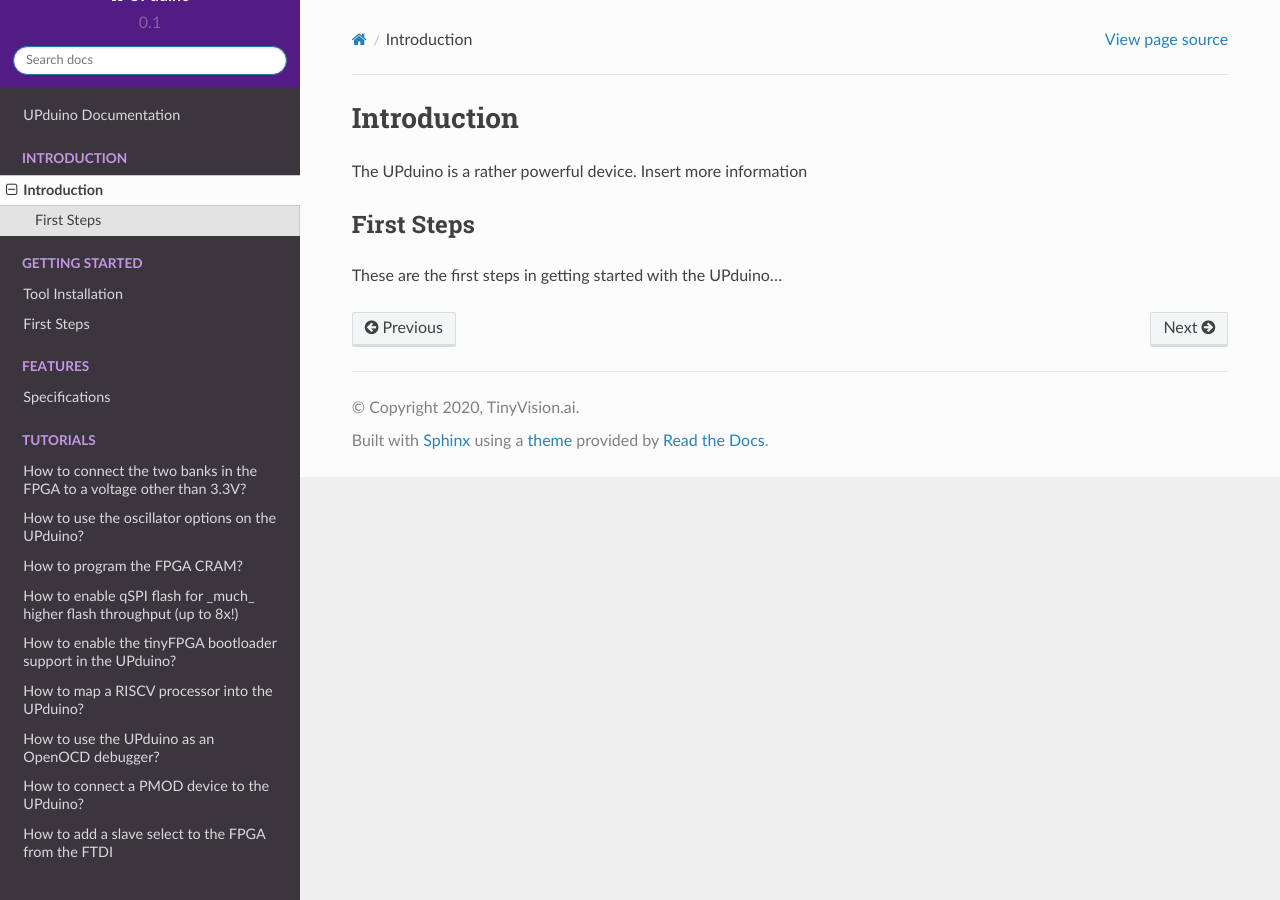
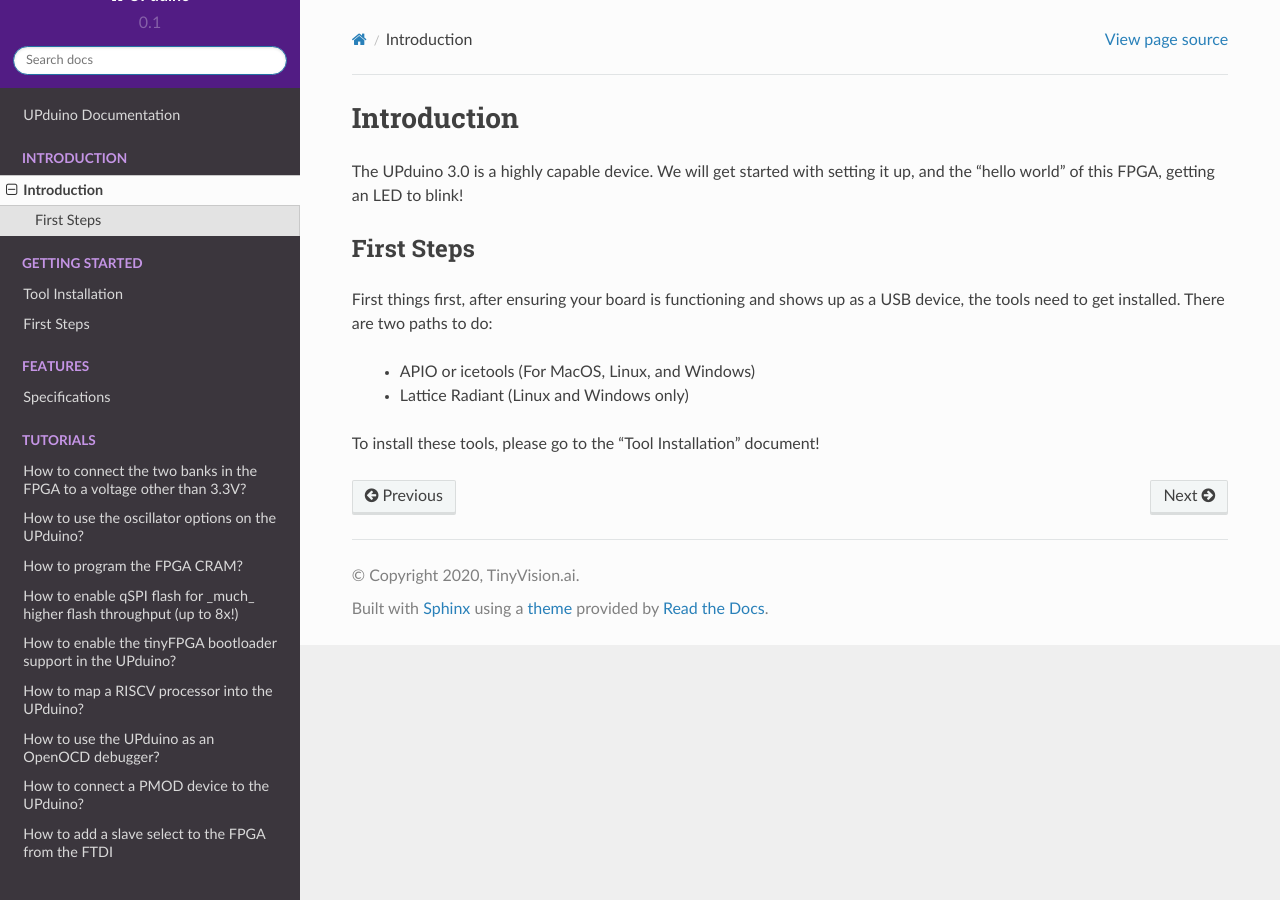
Before and after one commit to tinyvision-ai-inc/UPduino-v3.0, a Sphinx documentation site: the page built from docs/source/introduction/introduction.rst, in a window 1280 px wide. Built offline with Sphinx 7.4.7 and the Read the Docs theme 2.0.0, drawn with Linux system fonts in a browser that asks for light colours; pages that are not in the unit, such as notebooks, are missing from menus.

Commit message:
Update introduction.rst

```diff
--- a/docs/source/introduction/introduction.rst
+++ b/docs/source/introduction/introduction.rst
@@ -1,10 +1,15 @@
 Introduction
 =======
 
-The UPduino is a rather powerful device. Insert more information
+The UPduino 3.0 is a highly capable device. We will get started with setting it up, and the "hello world" of this FPGA, getting an LED to blink!
 
 
 First Steps
 -----------
 
-These are the first steps in getting started with the UPduino...
+First things first, after ensuring your board is functioning and shows up as a USB device, the tools need to get installed. There are two paths to do:
+
+  - APIO or icetools (For MacOS, Linux, and Windows)
+  - Lattice Radiant (Linux and Windows only)
+
+To install these tools, please go to the "Tool Installation" document!
```
